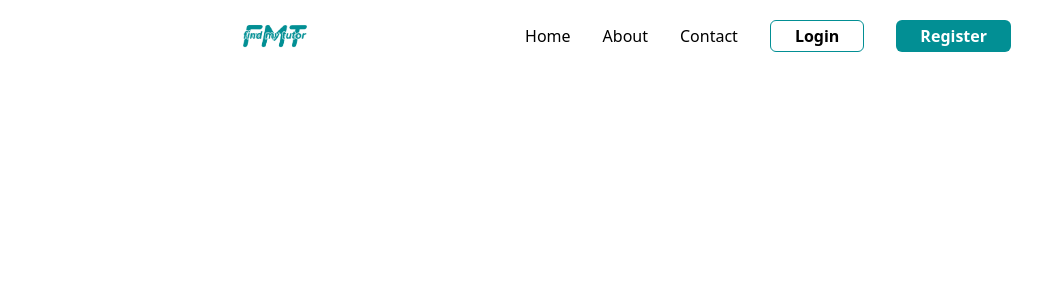
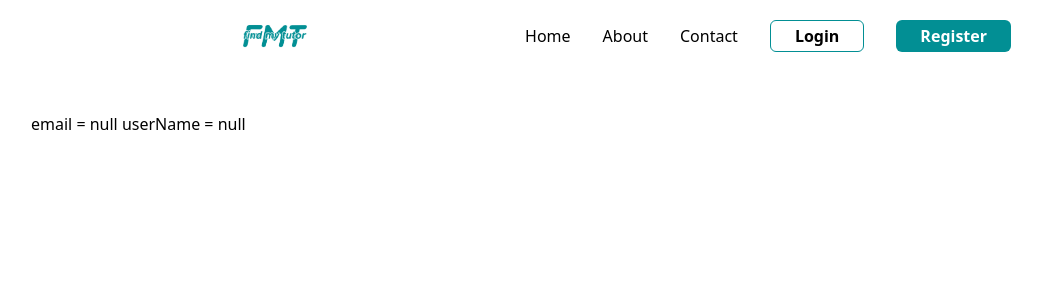
Before and after one commit to joysarkar18/where-is-my-tutor, a React (Vite) app in the folder where-is-my-tutor-frontend/: page / in a window 1280 px wide. Both pictures are taken after a click on the link "Home". Shown: the top 300 px of the page, without its empty margins (13-1055 px from the left). Built offline with nearby package versions, Linux system fonts and the light colour scheme.

Commit message:
get data from locaStorage

```diff
--- a/where-is-my-tutor-frontend/index.html
+++ b/where-is-my-tutor-frontend/index.html
@@ -1,4 +1,4 @@
-<!doctype html>
+<!DOCTYPE html>
 <html lang="en">
   <head>
     <meta charset="UTF-8" />
--- a/where-is-my-tutor-frontend/src/App.jsx
+++ b/where-is-my-tutor-frontend/src/App.jsx
@@ -1,7 +1,46 @@
 import Navbar from "./navbar";
+import { useState } from "react";
+import { useEffect } from "react";
 
 function App() {
-  return <Navbar></Navbar>;
+  const [localStorageData, setLocalStorageData] = useState(null);
+
+  useEffect(() => {
+    // Function to get data from localStorage
+    const getDataFromLocalStorage = () => {
+      try {
+        // Retrieve data from localStorage
+        const storedData = localStorage.getItem("email");
+        const storeName = localStorage.getItem("userName");
+
+        console.log({ storedData, storeName });
+
+        // Update the component state with the retrieved data
+        setLocalStorageData({ email: storedData, name: storeName });
+      } catch (error) {
+        console.error("Error retrieving data from localStorage:", error);
+      }
+    };
+
+    // Call the function to get data when the component mounts
+    getDataFromLocalStorage();
+  }, []); //
+  return (
+    <div>
+      <Navbar></Navbar>
+
+      {localStorageData ? (
+        <p className="mx-11 mt-10">
+          {" "}
+          {`email =  ${localStorageData.email}
+        userName = ${localStorageData.name}
+        `}
+        </p>
+      ) : (
+        <p>No data found in localStorage</p>
+      )}
+    </div>
+  );
 }
 
 export default App;
--- a/where-is-my-tutor-frontend/src/slices/authSlice.js
+++ b/where-is-my-tutor-frontend/src/slices/authSlice.js
@@ -1,9 +1,5 @@
 import { createSlice } from "@reduxjs/toolkit";
 import { loginUrl } from "../constant/urls";
-
-
-
-
 
 const initialState = {
     status: true,
```
